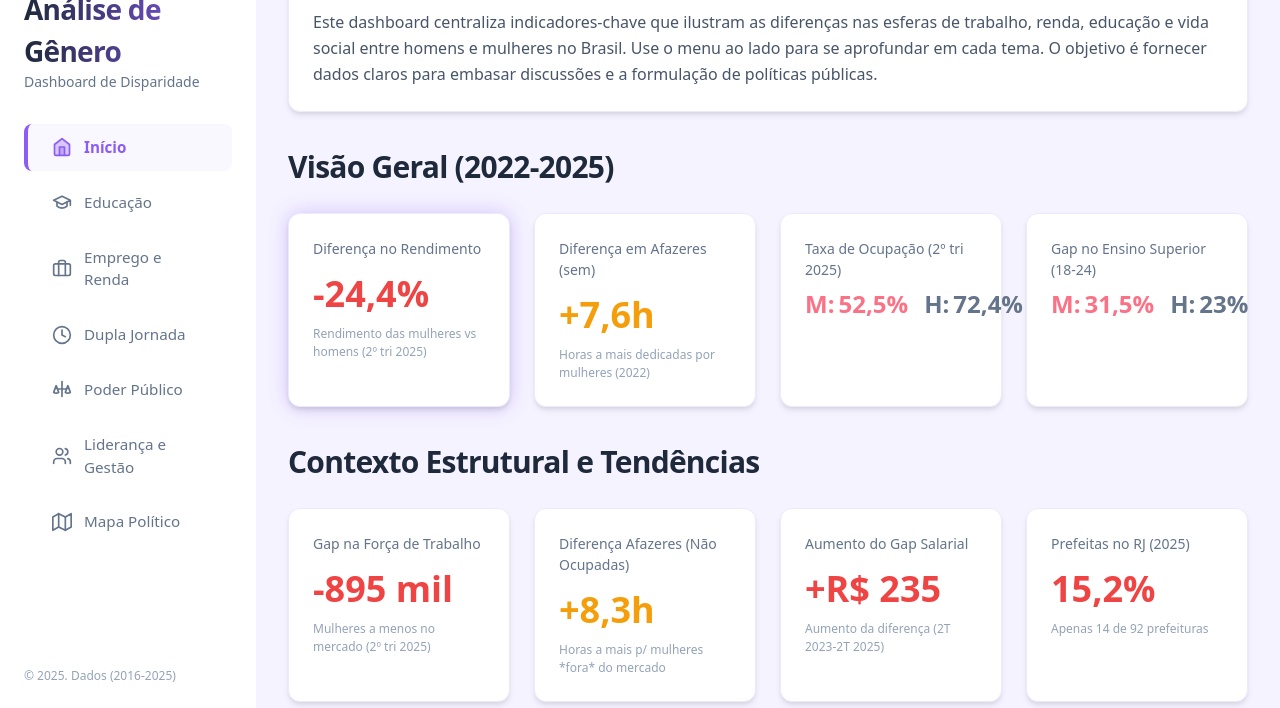
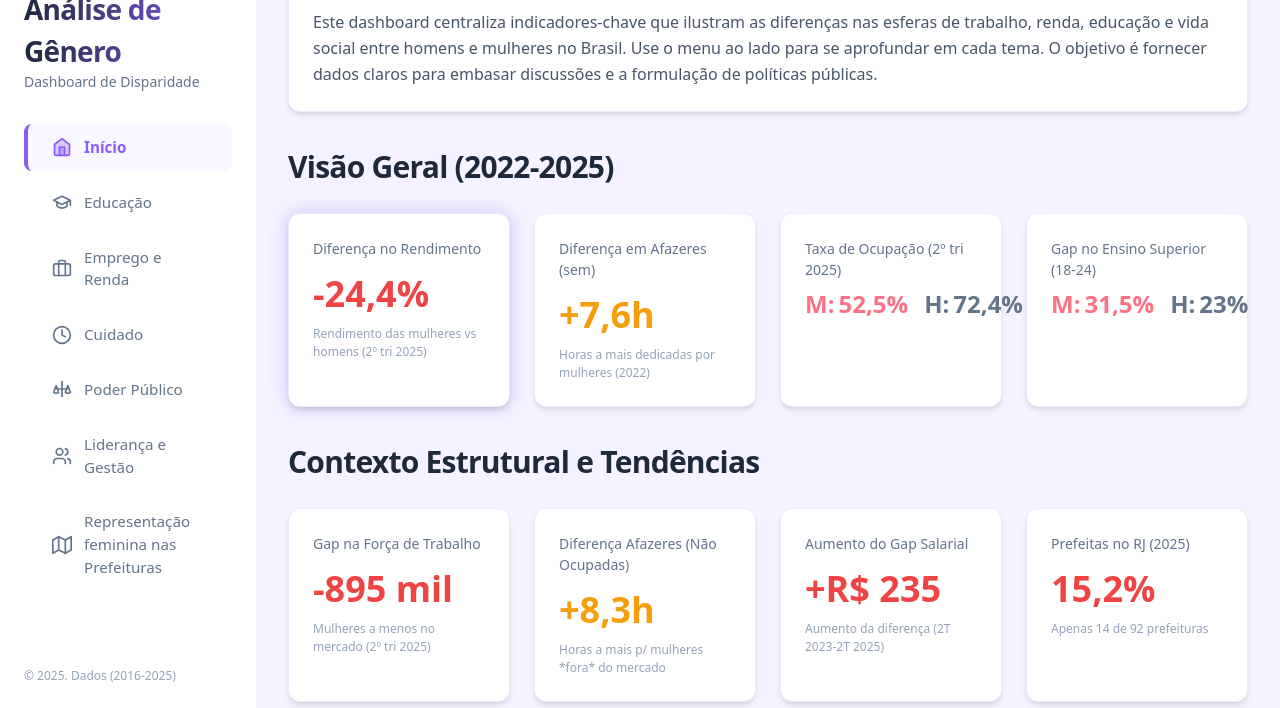
Before and after one commit to Candez2350/dashboard-painel-mulher, a plain HTML site: page index.html in a window 1280 px wide. Shown: the part 92-800 px from the top of the page. Drawn offline with nearby package versions, Linux system fonts and the light colour scheme.

Commit message:
Update index.html

```diff
--- a/index.html
+++ b/index.html
@@ -224,7 +224,7 @@
             </button>
             <button class="sidebar-button" onclick="showTab('jornada', this)">
                 <svg xmlns="http://www.w3.org/2000/svg" viewBox="0 0 24 24" fill="none" stroke="currentColor" stroke-width="2" stroke-linecap="round" stroke-linejoin="round"><circle cx="12" cy="12" r="10"></circle><polyline points="12 6 12 12 16 14"></polyline></svg>
-                <span>Dupla Jornada</span>
+                <span>Cuidado</span>
             </button>
             <button class="sidebar-button" onclick="showTab('poder', this)">
                 <svg xmlns="http://www.w3.org/2000/svg" viewBox="0 0 24 24" fill="none" stroke="currentColor" stroke-width="2" stroke-linecap="round" stroke-linejoin="round"><path d="m16 16 3-8 3 8c-.8.9-2 1-3 1-1 0-2.1-.1-3-1Z"></path><path d="m2 16 3-8 3 8c-.8.9-2 1-3 1-1 0-2.1-.1-3-1Z"></path><path d="M12 3v18"></path><path d="M7 12h10"></path></svg>
@@ -238,7 +238,7 @@
             </button>
             <button class="sidebar-button" onclick="showTab('mapa', this)">
                 <svg xmlns="http://www.w3.org/2000/svg" width="24" height="24" viewBox="0 0 24 24" fill="none" stroke="currentColor" stroke-width="2" stroke-linecap="round" stroke-linejoin="round"><polygon points="1 6 1 22 8 18 16 22 23 18 23 2 16 6 8 2 1 6"></polygon><line x1="8" y1="2" x2="8" y2="18"></line><line x1="16" y1="6" x2="16" y2="22"></line></svg>
-                <span>Mapa Político</span>
+                <span>Representação feminina nas Prefeituras</span>
             </button>
         </nav>
 
@@ -460,7 +460,7 @@
 
             <!-- Aba 4: Dupla Jornada -->
             <div id="jornada" class="tab-panel">
-                <h2 class="h2-title card-animate">Dupla Jornada (Afazeres Domésticos)</h2>
+                <h2 class="h2-title card-animate">Cuidado</h2>
                 <div class="grid grid-cols-1 md:grid-cols-3 gap-6 mb-8">
                     <div class="kpi-card card-animate" style="animation-delay: 100ms;">
                         <h3 class="kpi-title">Horas Semanais a Mais (2022)</h3>
@@ -580,7 +580,7 @@
 
             <!-- Aba 7: Mapa Político -->
             <div id="mapa" class="tab-panel">
-                <h2 class="h2-title card-animate">Mapa Político: Prefeituras RJ (2025)</h2>
+                <h2 class="h2-title card-animate">Representação feminina: Prefeituras RJ (2025)</h2>
                 <div class="grid grid-cols-1 md:grid-cols-3 gap-6 mb-8">
                     <div class="kpi-card card-animate" style="animation-delay: 100ms;">
                         <h3 class="kpi-title">Total de Prefeituras</h3>
```
